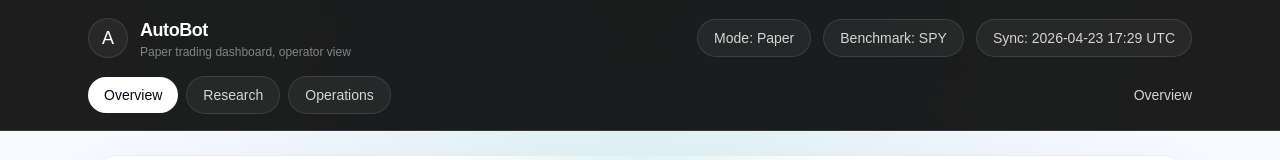
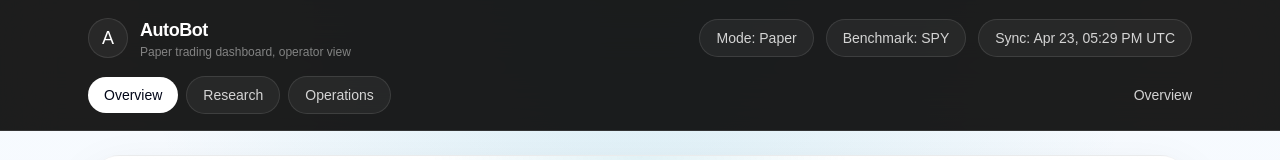
Before and after one commit to Fallka0/autobot-dashboard, a Next.js app: page / in a window 1280 px wide. Shown: the top 160 px of the page. Built offline with nearby package versions, Linux system fonts and the light colour scheme; no server answers.

Commit message:
Format sync timestamp in local timezone

```diff
--- a/src/components/dashboard-ui.tsx
+++ b/src/components/dashboard-ui.tsx
@@ -98,9 +98,12 @@ export function DashboardShell({
 }
 
 export function HeaderPill({ label }: { label: string }) {
+  const renderedLabel = label.startsWith("Sync: ")
+    ? `Sync: ${formatLocalTimestamp(label.slice("Sync: ".length))}`
+    : label;
   return (
     <div className="rounded-full border border-[color:var(--header-border)] bg-[var(--header-pill)] px-4 py-2 text-sm text-[var(--header-text-muted)]">
-      {label}
+      {renderedLabel}
     </div>
   );
 }
@@ -177,3 +180,17 @@ export function Tag({
   const palette = tone === "block" ? "app-chip-danger" : "app-chip-warning";
   return <span className={`rounded-full px-3 py-1 text-xs font-medium ${palette}`}>{children}</span>;
 }
+
+function formatLocalTimestamp(value: string) {
+  const parsed = new Date(value);
+  if (Number.isNaN(parsed.getTime())) {
+    return value;
+  }
+  return new Intl.DateTimeFormat(undefined, {
+    month: "short",
+    day: "2-digit",
+    hour: "2-digit",
+    minute: "2-digit",
+    timeZoneName: "short",
+  }).format(parsed);
+}
```
